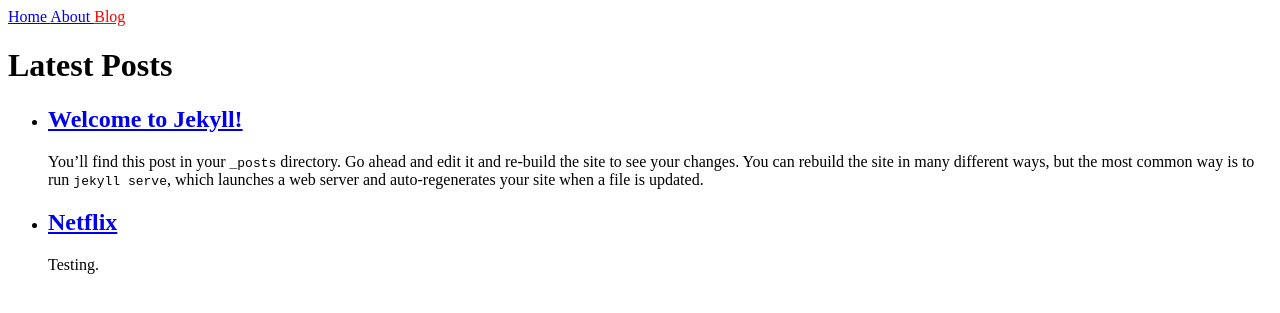
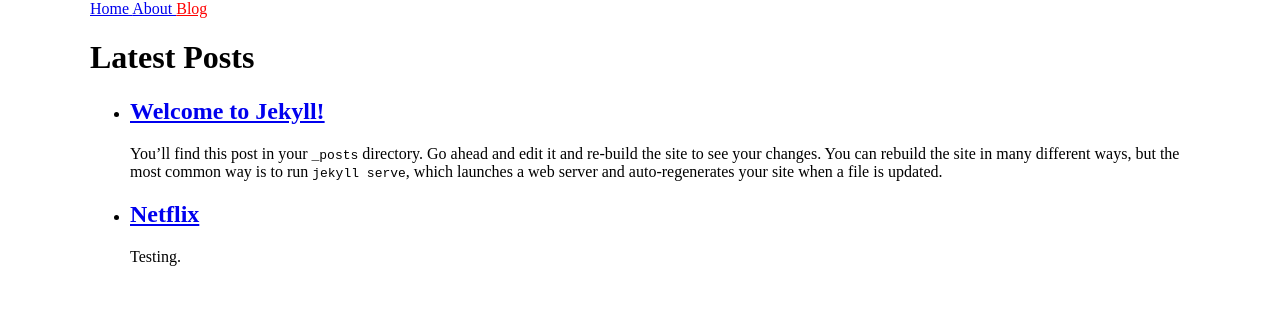
Before and after one commit to markypoo/markypoo.github.io, a Jekyll site: the page built from blog.html, in a window 1280 px wide. Shown: the top 313 px of the page. Built offline with Jekyll 4.4.1, drawn with Linux system fonts in a browser that asks for light colours.

Commit message:
Update default.html

```diff
--- a/_layouts/default.html
+++ b/_layouts/default.html
@@ -6,7 +6,7 @@
     <link rel="stylesheet" href="/assets/css/style.css">
     {% feed_meta %}
   </head>
-  <body>
+  <body style="margin: auto; max-width: 1100px;">
     {% include nav.html %}
     {{ content }}
   </body>
```
